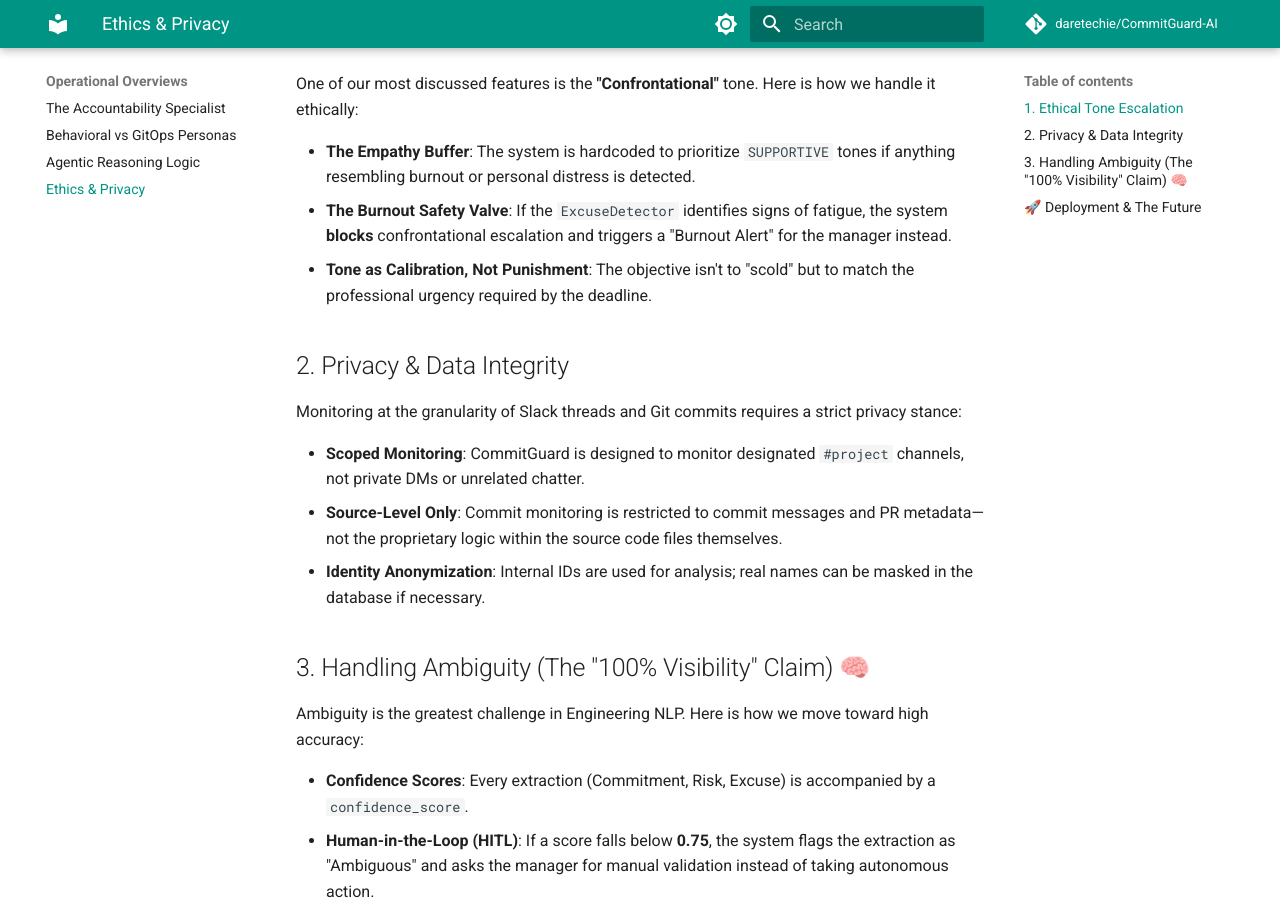
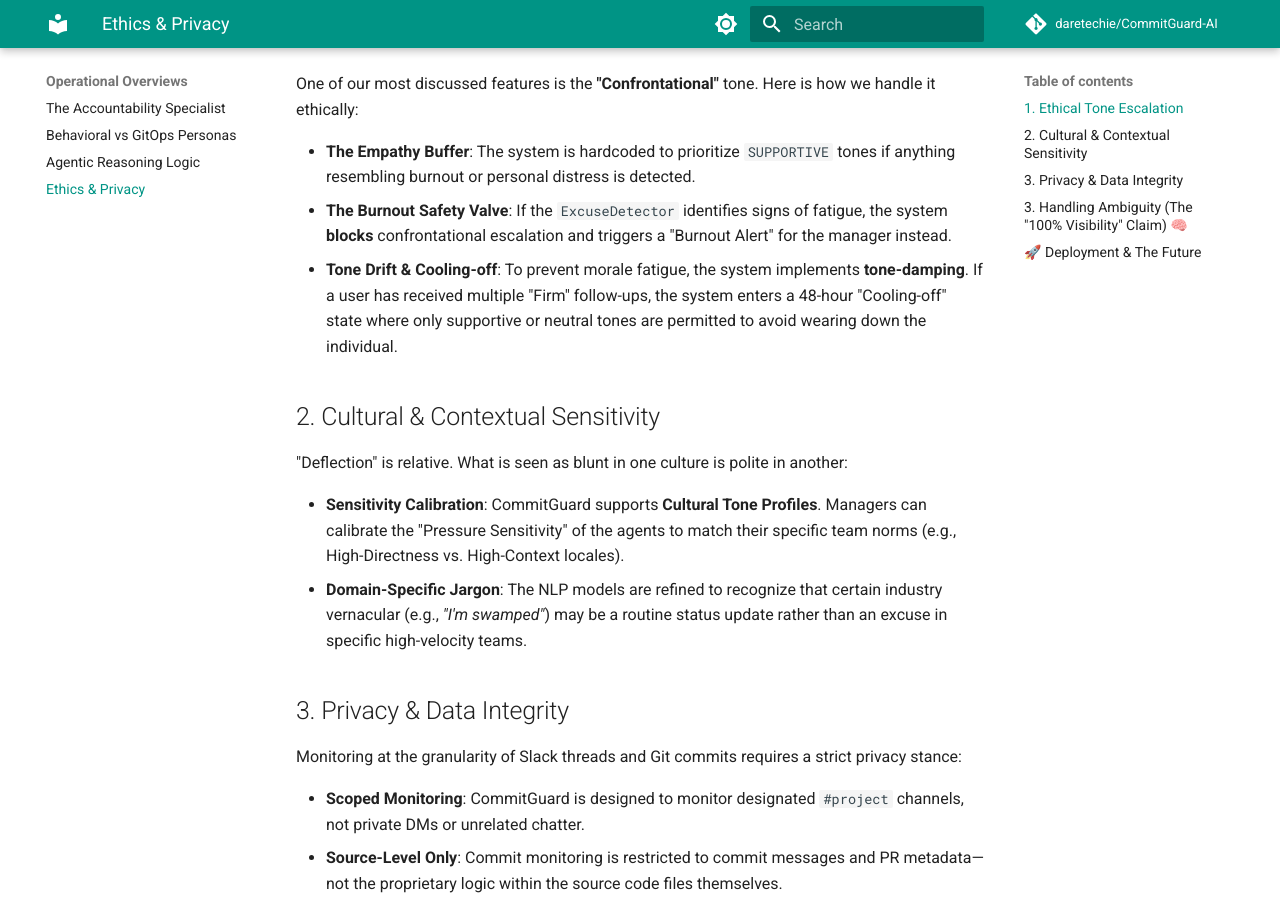
Before and after one commit to daretechie/CommitVigil, an MkDocs documentation site: the page built from docs/overviews/ethics.md, in a window 1280 px wide and 900 px high, scrolled down 350 px. Built offline with MkDocs 1.6.1 and Material for MkDocs 9.7.7, drawn with Linux system fonts in a browser that asks for light colours; comment, search, counter and statistics services are not loaded.

Commit message:
Docs: Implement Tone Damping, Cultural Calibration, and The Accountability Handbook

```diff
--- a/docs/overviews/ethics.md
+++ b/docs/overviews/ethics.md
@@ -9,9 +9,16 @@ One of our most discussed features is the **"Confrontational"** tone. Here is ho
 
 *   **The Empathy Buffer**: The system is hardcoded to prioritize `SUPPORTIVE` tones if anything resembling burnout or personal distress is detected.
 *   **The Burnout Safety Valve**: If the `ExcuseDetector` identifies signs of fatigue, the system **blocks** confrontational escalation and triggers a "Burnout Alert" for the manager instead.
-*   **Tone as Calibration, Not Punishment**: The objective isn't to "scold" but to match the professional urgency required by the deadline.
+*   **Tone Drift & Cooling-off**: To prevent morale fatigue, the system implements **tone-damping**. If a user has received multiple "Firm" follow-ups, the system enters a 48-hour "Cooling-off" state where only supportive or neutral tones are permitted to avoid wearing down the individual.
 
-## 2. Privacy & Data Integrity
+## 2. Cultural & Contextual Sensitivity
+"Deflection" is relative. What is seen as blunt in one culture is polite in another:
+
+*   **Sensitivity Calibration**: CommitGuard supports **Cultural Tone Profiles**. Managers can calibrate the "Pressure Sensitivity" of the agents to match their specific team norms (e.g., High-Directness vs. High-Context locales).
+*   **Domain-Specific Jargon**: The NLP models are refined to recognize that certain industry vernacular (e.g., *"I'm swamped"*) may be a routine status update rather than an excuse in specific high-velocity teams.
+
+## 3. Privacy & Data Integrity
+
 Monitoring at the granularity of Slack threads and Git commits requires a strict privacy stance:
 
 *   **Scoped Monitoring**: CommitGuard is designed to monitor designated `#project` channels, not private DMs or unrelated chatter.
--- a/mkdocs.yml
+++ b/mkdocs.yml
@@ -60,6 +60,8 @@ nav:
       - Quick Start: guides/quickstart.md
       - Slack Integration: guides/slack.md
       - GitOps Accountability: guides/gitops.md
+      - The Accountability Handbook: guides/managers.md
+
 
   - API Reference:
       - Endpoint Specs: reference/api.md
```
Also changed, not shown: docs/guides/managers.md (added, +33 -0 lines).
